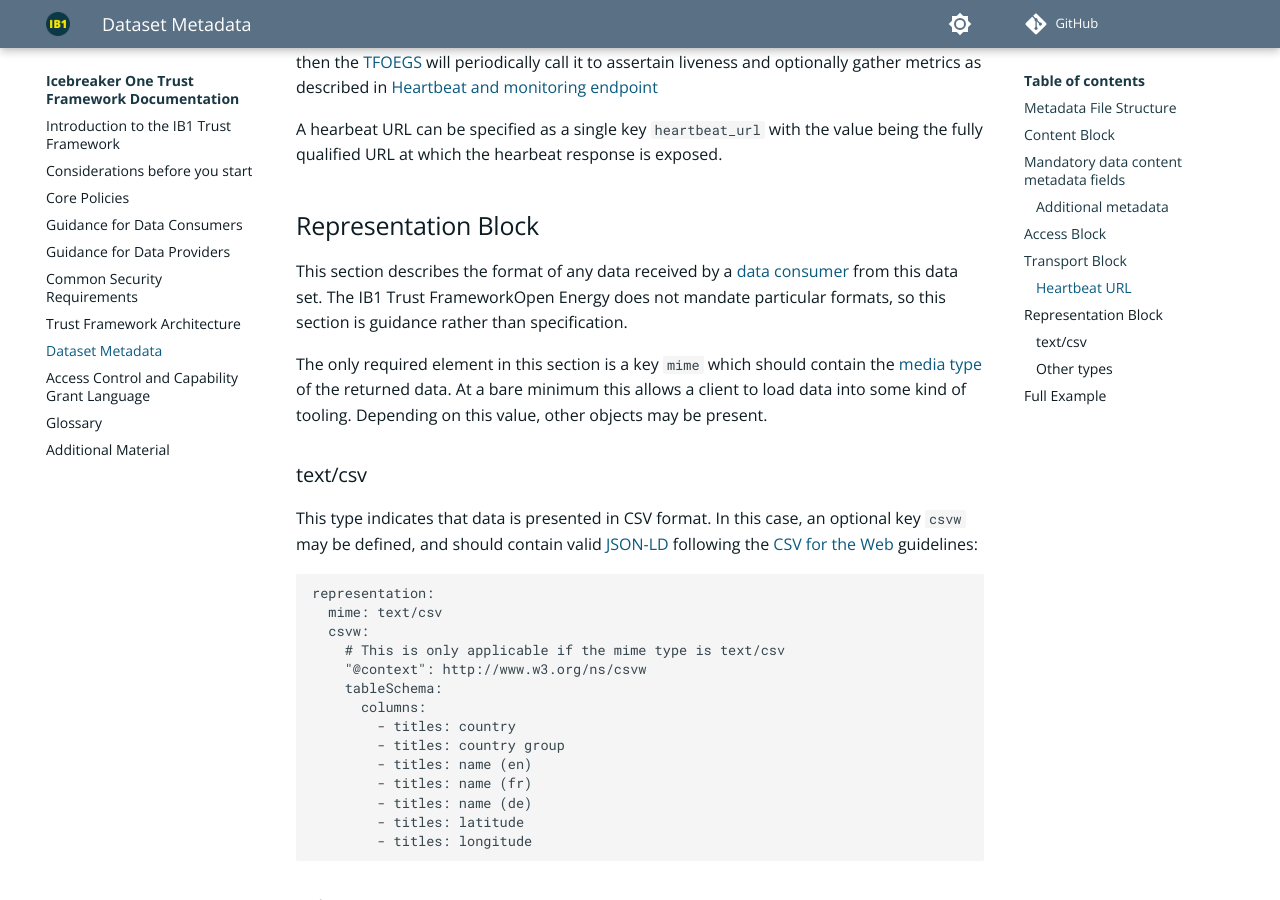
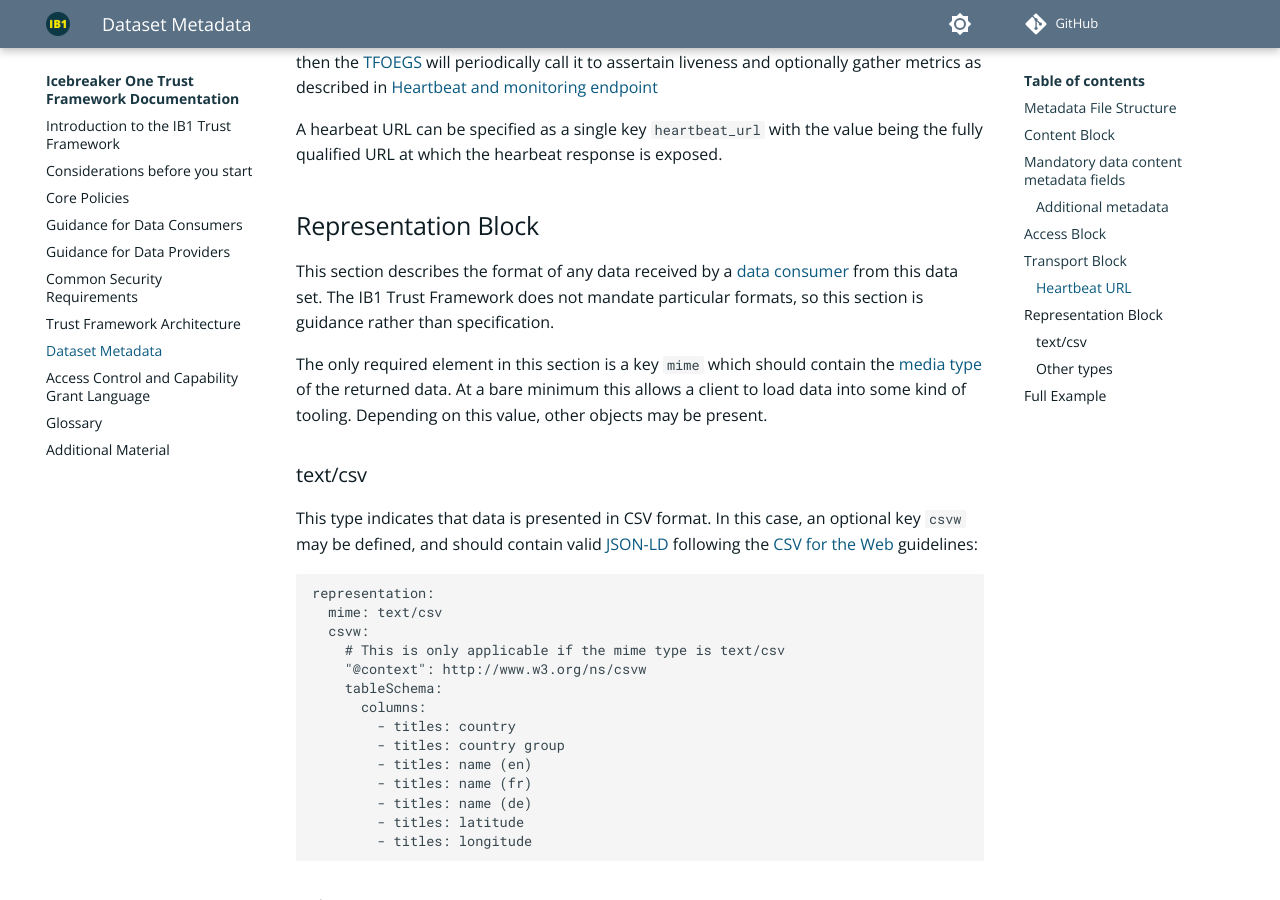
Before and after one commit to icebreakerone/ib1-technical-docs, an MkDocs documentation site: the page built from docs/metadata.md, in a window 1280 px wide and 900 px high, scrolled down 4454 px. Built offline with MkDocs 1.6.1 and Material for MkDocs 9.7.7, drawn with Linux system fonts in a browser that asks for light colours; plug-ins that fetch from the network failed and are left out; comment, search, counter and statistics services are not loaded; the version menu is left out; some of the changed lines change nothing that is shown.

Commit message:
docs/metadata.md updated from https://stackedit.net/

````diff
--- a/docs/metadata.md
+++ b/docs/metadata.md
@@ -198,7 +198,7 @@ the hearbeat response is exposed.
 
 ## Representation Block
 
-This section describes the format of any data received by a [data consumer](glossary.md#term-Data-Consumer) from this data set. The IB1 Trust FrameworkOpen Energy does
+This section describes the format of any data received by a [data consumer](glossary.md#term-Data-Consumer) from this data set. The IB1 Trust Framework does
 not mandate particular formats, so this section is guidance rather than specification.
 
 The only required element in this section is a key `mime` which should contain the
@@ -395,6 +395,6 @@ Or, in [JSON](glossary.md#term-Javascript-Object-Notation) form:
 ]
 ```
 <!--stackedit_data:
-eyJoaXN0b3J5IjpbLTE4NTgxMzc3NTksMTIxNTE5NTIxNiwtMT
-c2ODQxMzMyNl19
+eyJoaXN0b3J5IjpbLTg0MDI1ODY5NSwxMjE1MTk1MjE2LC0xNz
+Y4NDEzMzI2XX0=
 -->
````
